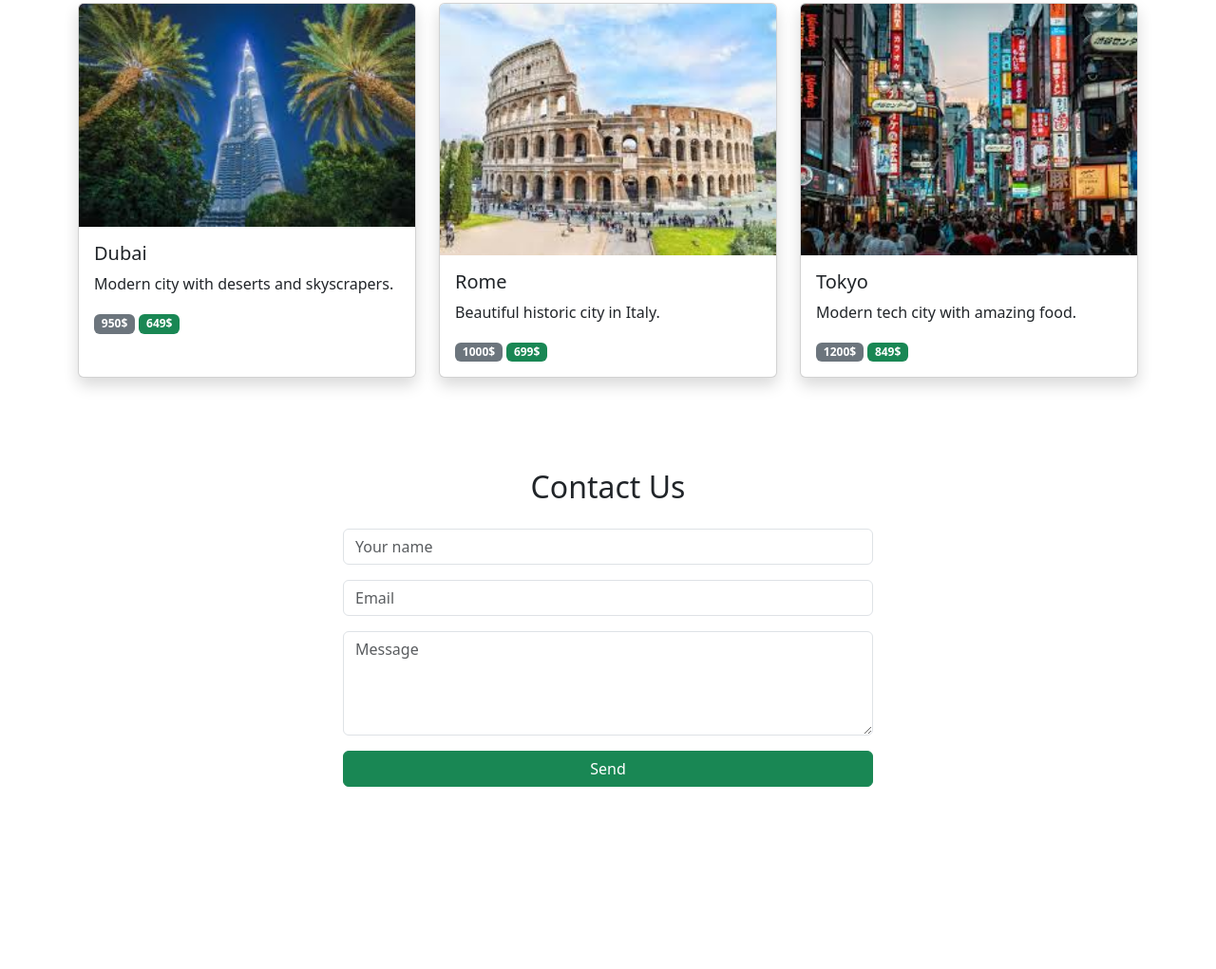
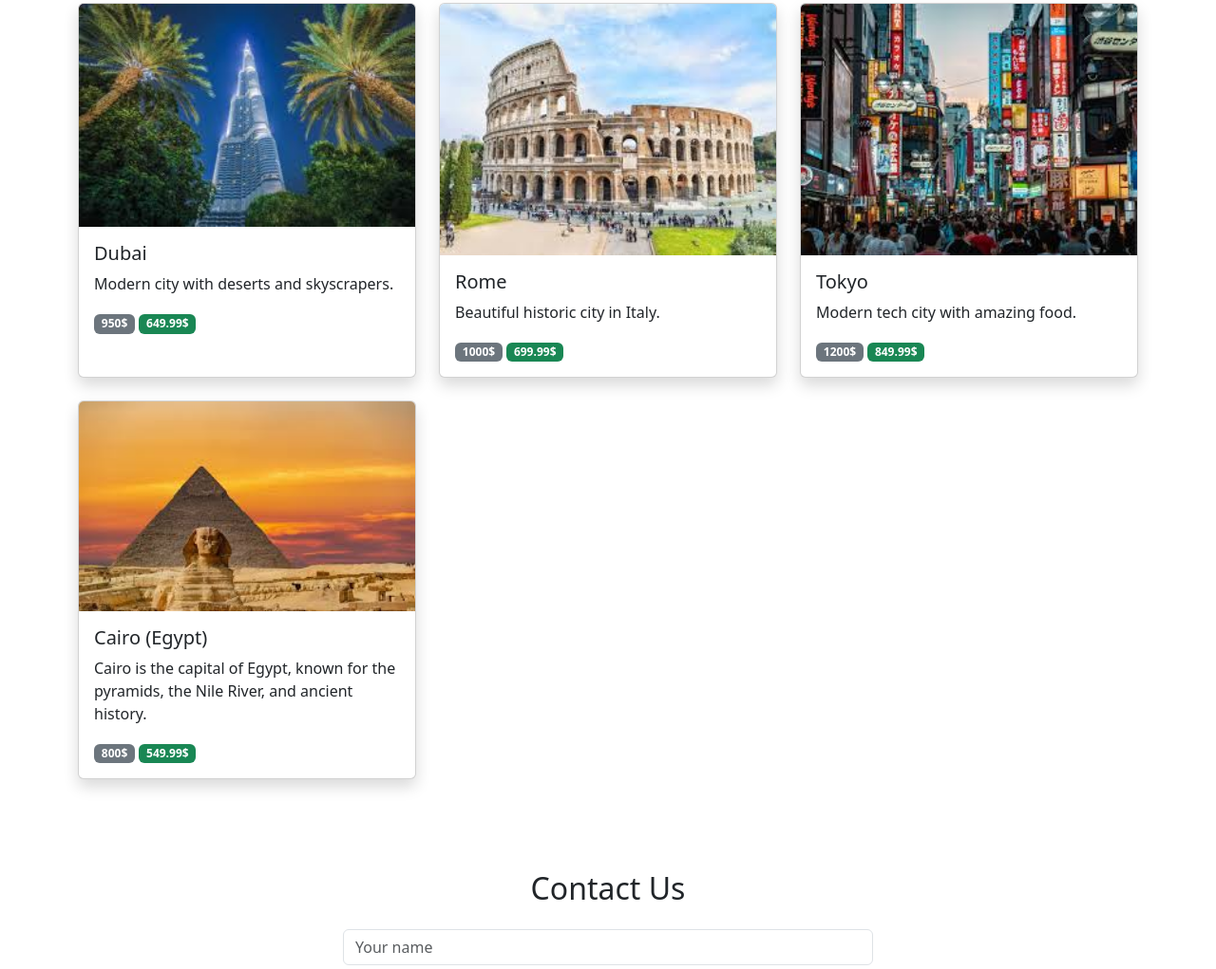
Before and after one commit to maryammaryam0606/maryammaryam0606.github.io, a plain HTML site: page index.html in a window 1280 px wide. Shown: the part 1254-2275 px from the top of the page at 95% size. Before the commit the page ends 2131 px from the top, so only its background shows below. Drawn offline with nearby package versions, Linux system fonts and the light colour scheme.

Commit message:
Add files via upload
final lesson

```diff
--- a/index.html
+++ b/index.html
@@ -81,13 +81,13 @@
     <div class="col-md-6">
       <p class="fw-bold">Maldives</p>
       <img src="download (14).jpeg" class="img-fluid rounded shadow mb-2">
-      <div class="progress"><div class="progress-bar bg-success" style="width:90%">90%</div></div>
+      <div class="progress"><div class="progress-bar bg-warning" style="width:65%">65%</div></div>
     </div>
 
     <div class="col-md-6">
       <p class="fw-bold">Turkey</p>
       <img src="download (13) copy 2.jpeg" class="img-fluid rounded shadow mb-2">
-      <div class="progress"><div class="progress-bar bg-warning" style="width:65%">65%</div></div>
+      <div class="progress"><div class="progress-bar bg-sucess" style="width:90%">90%</div></div>
     </div>
 
   </div>
@@ -106,7 +106,7 @@
           <h5>Dubai</h5>
           <p>Modern city with deserts and skyscrapers.</p>
           <span class="badge bg-secondary">950$</span>
-          <span class="badge bg-success">649$</span>
+          <span class="badge bg-success">649.99$</span>
         </div>
       </div>
     </div>
@@ -118,7 +118,7 @@
           <h5>Rome</h5>
           <p>Beautiful historic city in Italy.</p>
           <span class="badge bg-secondary">1000$</span>
-          <span class="badge bg-success">699$</span>
+          <span class="badge bg-success">699.99$</span>
         </div>
       </div>
     </div>
@@ -130,11 +130,21 @@
           <h5>Tokyo</h5>
           <p>Modern tech city with amazing food.</p>
           <span class="badge bg-secondary">1200$</span>
-          <span class="badge bg-success">849$</span>
+          <span class="badge bg-success">849.99$</span>
         </div>
       </div>
     </div>
-
+<div class="col-md-4">
+      <div class="card shadow h-100">
+        <img src="download (16).jpeg" class="card-img-top">
+        <div class="card-body">
+          <h5>Cairo (Egypt)</h5>
+          <p>Cairo is the capital of Egypt, known for the pyramids, the Nile River, and ancient history.</p>
+          <span class="badge bg-secondary">800$</span>
+          <span class="badge bg-success">549.99$</span>
+        </div>
+      </div>
+        </div>
   </div>
 </section>
 
```
